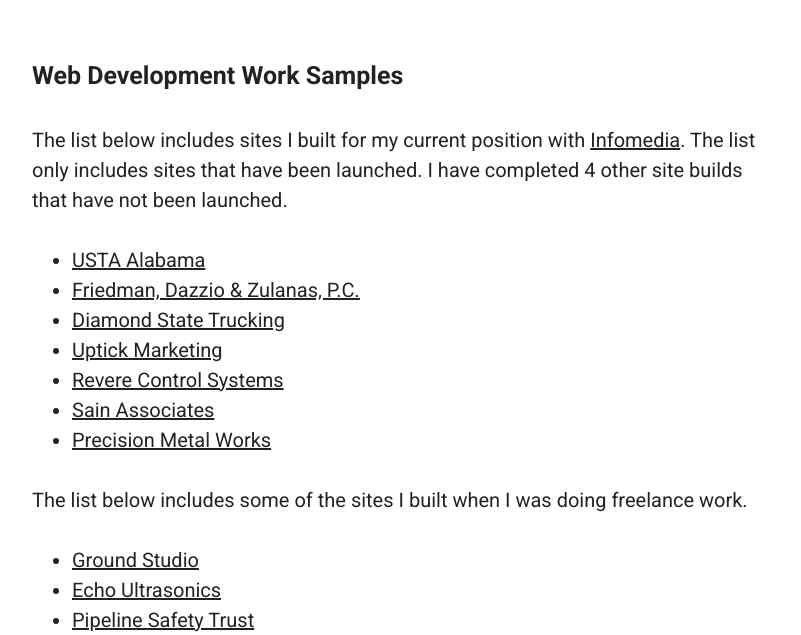
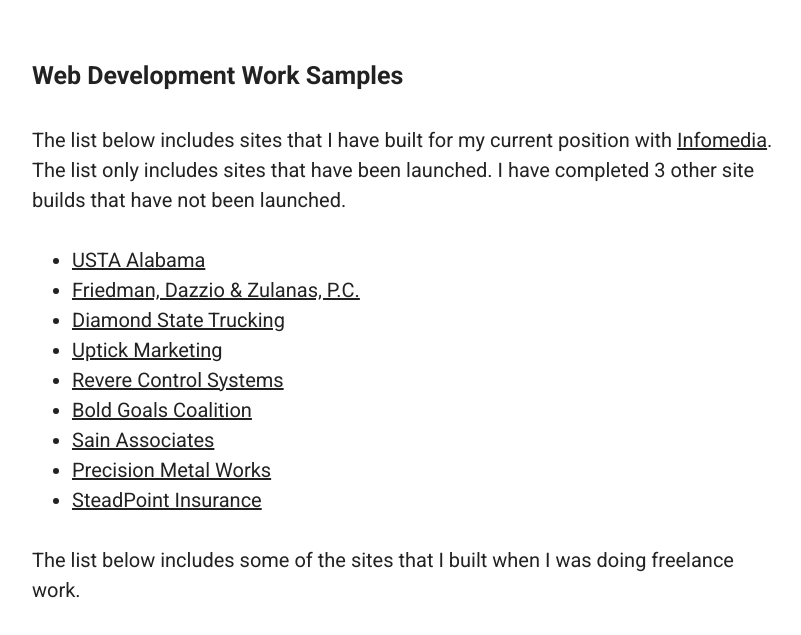
Before and after one commit to nickstaffanson/nickstaffanson.github.io, a website built with webpack: page index.html in a window 1280 px wide. Shown: the part 132-767 px from the top of the page, without its empty margins (233-1034 px from the left). Built offline with nearby package versions, Linux system fonts and the light colour scheme.

Commit message:
Update index.html

```diff
--- a/index.html
+++ b/index.html
@@ -33,17 +33,19 @@
   <main id="myInfo" role="main">
     <section>
       <h2>Web Development Work Samples</h2>
-      <p>The list below includes sites I built for my current position with <a rel="noreferrer noopener nofollow" target="_blank" href="https://infomedia.com/">Infomedia</a>. The list only includes sites that have been launched. I have completed 4 other site builds that have not been launched.</p>
+      <p>The list below includes sites that I have built for my current position with <a rel="noreferrer noopener nofollow" target="_blank" href="https://infomedia.com/">Infomedia</a>. The list only includes sites that have been launched. I have completed 3 other site builds that have not been launched.</p>
       <ul>
         <li><a rel="noreferrer noopener nofollow" target="_blank" href="https://ustaalabama.com/">USTA Alabama</a></li>
         <li><a rel="noreferrer noopener nofollow" target="_blank" href="https://friedman-lawyers.com/">Friedman, Dazzio &amp; Zulanas, P.C.</a></li>
         <li><a rel="noreferrer noopener nofollow" target="_blank" href="https://diamondstatetrucking.com/">Diamond State Trucking</a></li>
         <li><a rel="noreferrer noopener nofollow" target="_blank" href="https://uptickmarketing.com/">Uptick Marketing</a></li>
         <li><a rel="noreferrer noopener nofollow" target="_blank" href="https://www.reverecontrol.com/">Revere Control Systems</a></li>
+        <li><a rel="noreferrer noopener nofollow" target="_blank" href="https://boldgoals.org/">Bold Goals Coalition</a></li>
         <li><a rel="noreferrer noopener nofollow" target="_blank" href="https://www.sain.com/">Sain Associates</a></li>
         <li><a rel="noreferrer noopener nofollow" target="_blank" href="https://precisionmetalinc.com/">Precision Metal Works</a></li>
+        <li><a rel="noreferrer noopener nofollow" target="_blank" href="https://steadpoint.com/">SteadPoint Insurance</a></li>
       </ul>
-      <p>The list below includes some of the sites I built when I was doing freelance work.</p>
+      <p>The list below includes some of the sites that I built when I was doing freelance work.</p>
       <ul>
         <li><a rel="noreferrer noopener nofollow" target="_blank" href="http://groundstudio.com/">Ground Studio</a></li>
         <li><a rel="noreferrer noopener nofollow" target="_blank" href="https://www.echoultrasonics.com/">Echo Ultrasonics</a></li>
```
